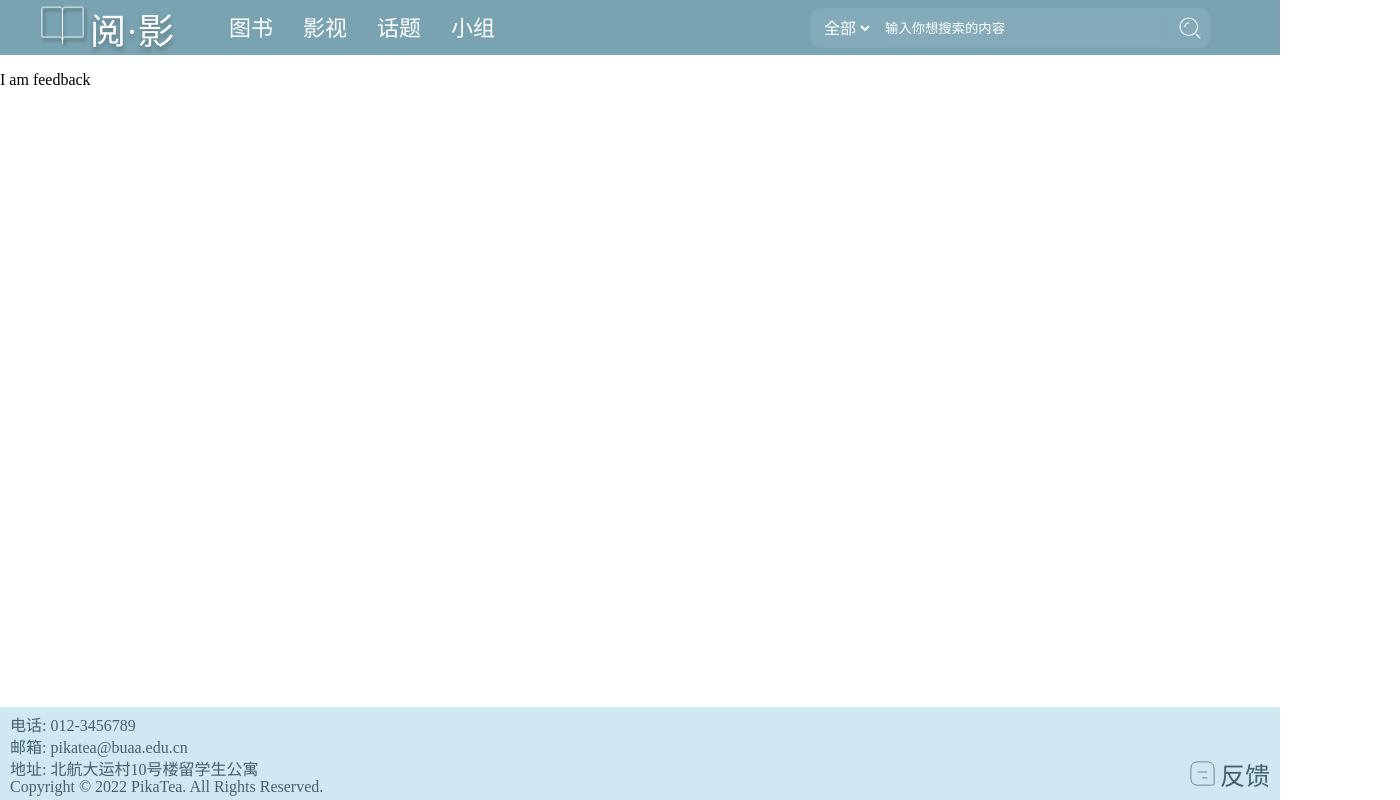
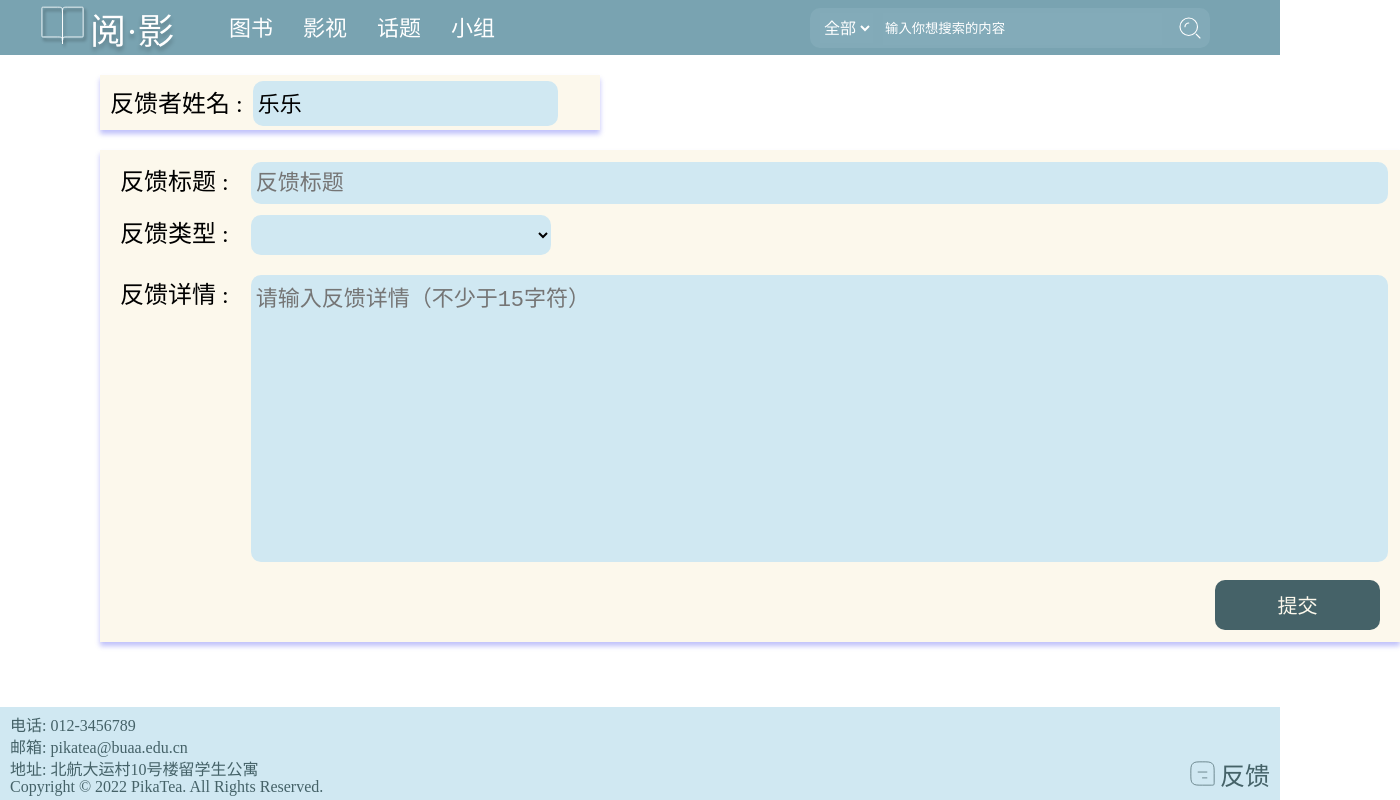
Before and after one commit to CheangFouSUY/web-yueying, a Vue app: page /feedback in a window 1280 px wide. Shown: the whole page, 1400 px wide, since content can reach past the window. Built offline with nearby package versions, Linux system fonts and the light colour scheme.

Commit message:
Feedback page

```diff
--- a/src/views/Feedback.vue
+++ b/src/views/Feedback.vue
@@ -1,7 +1,30 @@
 <template>
-  <div>
+  <div class="feedback">
       <Header></Header>
-      <p>I am feedback</p>
+      <div class="name">
+          <span>反馈者姓名     :</span>
+          <span id='name'>乐乐</span>
+      </div>
+      <div class="content">
+          <div>
+          <span>反馈标题     :</span>
+          <input type="text" placeholder="反馈标题">
+          </div>
+          <div>
+          <span>反馈类型     :</span>
+          <select id="feedbackType" name="feedbackType">
+                    <option style="display: none"></option>
+                    <option value="bug">网页bug</option>
+                    <option value="suggestions">网页意见</option>
+                    <option value="others">其他</option>
+                </select>
+          </div>
+          <div class="concontent">
+          <span>反馈详情     :</span>
+          <textarea id="content" name="content" placeholder="请输入反馈详情（不少于15字符）"></textarea>
+          </div>
+          <button @click='Submit'>提交</button>
+      </div>
       <Footer></Footer>
   </div>
 </template>
@@ -9,16 +32,119 @@
 <script>
 import Header from '@/components/Header.vue'
 import Footer from '@/components/Footer.vue'
+import DaoMuBiJi from './DaoMuBiJi.vue'
 
 export default {
   components: {
       Header,
       Footer,
-    },
+      DaoMuBiJi,
+  },
+    methods: {
+        Submit() {
+            alert('提交成功，感谢您的反馈！');
+            this.$router.push("/");
+        }
+    }
 
 }
 </script>
 
-<style>
-
+<style scoped>
+.name{
+    background-color: #FCF8EC;
+    /* border: black solid 1px; */
+    margin: 20px auto auto 100px;
+    width: 500px;
+    height: 55px;
+    box-shadow: 0px 4px 5px rgba(0, 9, 236, 0.25);
+}
+.name span{
+    display: inline-block;
+    /* outline: black solid 1px; */
+    font-size: 24px;
+    /* vertical-align: middle; */
+    margin-left: 10px;
+}
+#name{
+    display: inline-block;
+    margin-left: 10px;
+    height: 40px;
+    width: 300px;
+    margin-top: 6px;
+    padding-top: 5px;
+    padding-left: 5px;
+    border-radius: 10px;
+    background-color: #D0E8F2;
+    border: none;
+    font-size: 22px;
+}
+.content {
+    background-color: #FCF8EC;
+    /* border: black solid 1px; */
+    margin: 20px auto auto 100px;
+    padding-top: 12px;
+    width: 1300px;
+    height: 480px;
+    box-shadow: 0px 4px 5px rgba(0, 9, 236, 0.25);
+}
+.content span{
+    display: inline-block;
+    font-size: 24px;
+    margin-left: 20px;
+    /* vertical-align: middle; */
+}
+.content input, .content select{
+    margin-left: 22px;
+    display: inline-block;
+    height: 40px;
+    width: 1130px;
+    margin-bottom: 10px;
+    border-radius: 10px;
+    border: none;
+    background-color: #D0E8F2;
+    font-size: 22px;
+    padding-left: 5px;
+}
+.content input:focus, .content textarea:focus{
+    outline: none;
+}
+.concontent{
+    margin-top: 10px;
+}
+.content button{
+    display: block;
+    float: right;
+    margin-right: 20px;
+    margin-top: 270px;
+    width: 165px;
+    height: 50px;
+    border: none;
+    border-radius: 10px;
+    background-color: #456268;
+    color: #FCF8EC;
+    font-size: 20px;
+}
+.content button:hover{
+    cursor: pointer;
+    background-color: rgba(121, 163, 177);
+    outline: none;
+}
+#feedbackType{
+    width: 300px;
+}
+#content{
+    display: inline-block;
+    height: 280px;
+    border: none;
+    resize: none;
+    position: absolute;
+    border-radius: 10px;
+    background-color: #D0E8F2;
+    margin-left: 22px;
+    font-size: 22px;
+    width: 1130px;
+    padding-left: 5px;
+    padding-top: 5px;
+}
 </style>
```
